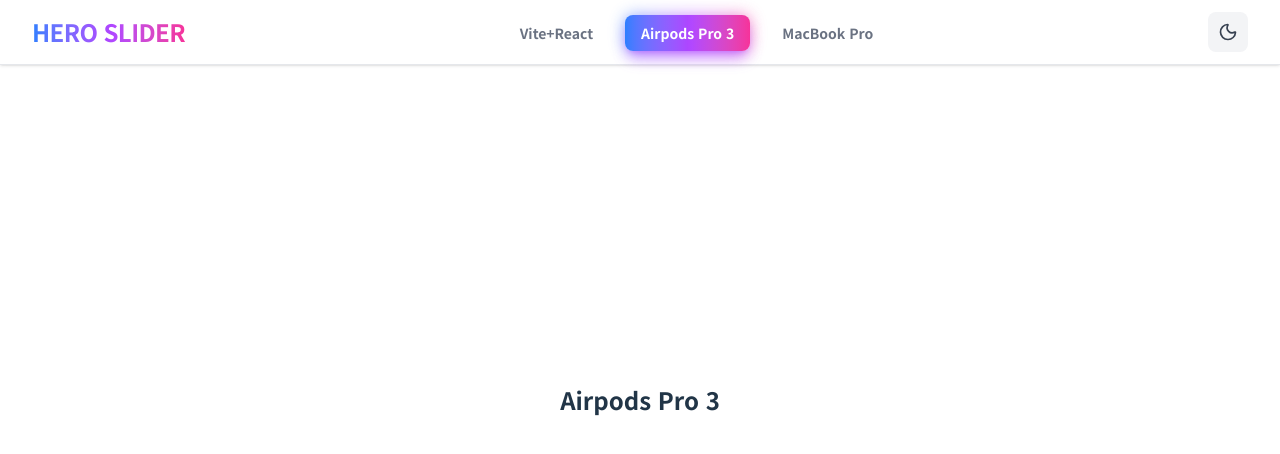
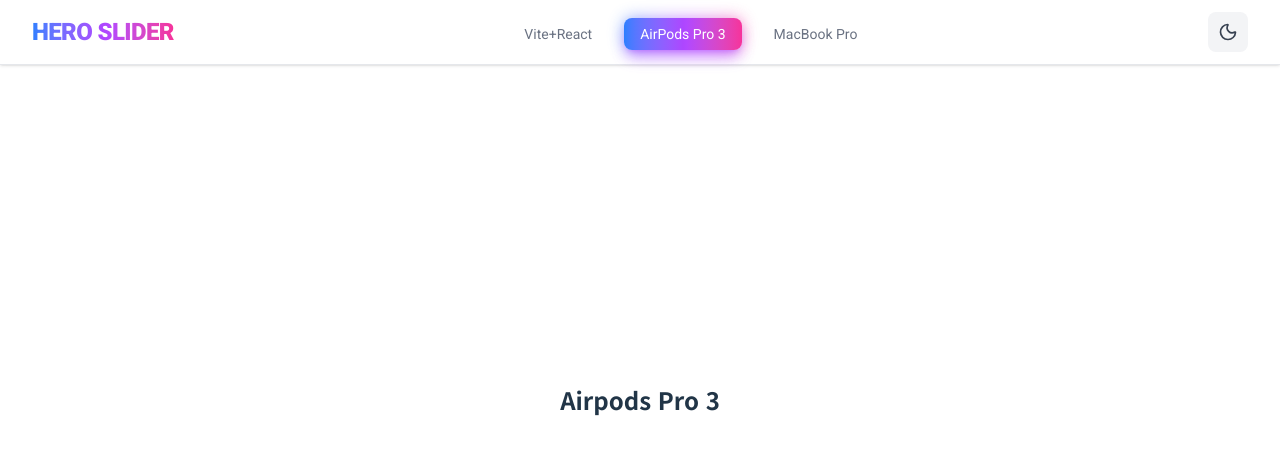
Before and after one commit to naturalkei/hero-slider-t1, a React (Vite) app: page /airpods-pro-3 in a window 1280 px wide. Shown: the top 454 px of the page. Built offline with nearby package versions, Linux system fonts and the light colour scheme.

Commit message:
feat: roboto 폰트 추가

```diff
--- a/index.html
+++ b/index.html
@@ -7,6 +7,8 @@
     <link rel="preconnect" href="https://fonts.googleapis.com" />
     <link rel="preconnect" href="https://fonts.gstatic.com" crossorigin />
     <link href="https://fonts.googleapis.com/css2?family=Noto+Sans+KR:wght@100;400;500;700&display=swap" rel="stylesheet" />
+    <link href="https://fonts.googleapis.com/css2?family=Roboto:wght@100;400;500;700;900&display=swap" rel="stylesheet" />
+
     <title>Vite + React + TS</title>
     <script>
       // React 렌더링 전에 테마 클래스 적용 (깜빡임 방지)
--- a/src/components/Navbar.tsx
+++ b/src/components/Navbar.tsx
@@ -13,7 +13,7 @@
     href: '/vite',
   },
   {
-    label: 'Airpods Pro 3',
+    label: 'AirPods Pro 3',
     href: '/airpods-pro-3',
   },
   {
@@ -68,7 +68,7 @@
       <div className="max-w-[1280px] mx-auto px-4 sm:px-6 lg:px-8">
         <div className="flex items-center justify-between h-16">
           <div className="flex items-center">
-            <h1 className="text-2xl font-extrabold tracking-tight bg-linear-to-r from-blue-500 via-purple-500 to-pink-500 bg-clip-text text-transparent">
+            <h1 className="font-roboto text-2xl font-extrabold tracking-tight bg-linear-to-r from-blue-500 via-purple-500 to-pink-500 bg-clip-text text-transparent">
               <a href="/" className="no-underline text-transparent">
                 HERO SLIDER
               </a>
@@ -84,7 +84,7 @@
                     <a
                       href={route.href}
                       className={clsx([
-                        'relative px-4 py-2 rounded-lg text-sm font-semibold',
+                        'relative px-4 py-2 rounded-lg text-sm font-roboto',
                         'transition-all duration-300 ease-in-out',
                         isActive
                           ? [
--- a/src/sample/vite/component.tsx
+++ b/src/sample/vite/component.tsx
@@ -5,15 +5,15 @@
 import clsx from 'clsx'
 import React, { useState } from 'react'
 
-const CustomLink = ({ href, target, className, children }: React.AnchorHTMLAttributes<HTMLAnchorElement>) => {
+const CustomLink = ({ className, children, ...props }: React.AnchorHTMLAttributes<HTMLAnchorElement>) => {
   return (
-    <a href={href} target={target} className={clsx([
+    <a className={clsx([
       'font-medium no-underline text-primary',
       'hover:text-primary-hover',
       'dark:hover:text-primary-hover',
       '[@media(prefers-color-scheme:light)]:hover:text-primary-hover-light',
       className
-    ])}>
+    ])} {...props}>
       {children}
     </a>
   )
@@ -77,7 +77,7 @@
               'font-mono',
               'bg-button-light dark:bg-button-dark',
               'px-2 py-1 rounded',
-            ])}>src/App.tsx</code>
+            ])}>src/sample/vite/component.tsx</code>
             &nbsp;and save to test HMR
           </p>
         </div>
--- a/tailwind.config.js
+++ b/tailwind.config.js
@@ -20,6 +20,7 @@
     extend: {
       fontFamily: {
         sans: ['Noto Sans KR', 'system-ui', 'Avenir', 'Helvetica', 'Arial', 'sans-serif'],
+        roboto: ['Roboto', 'sans-serif']
       },
       colors: {
         primary: '#646cff',
```
